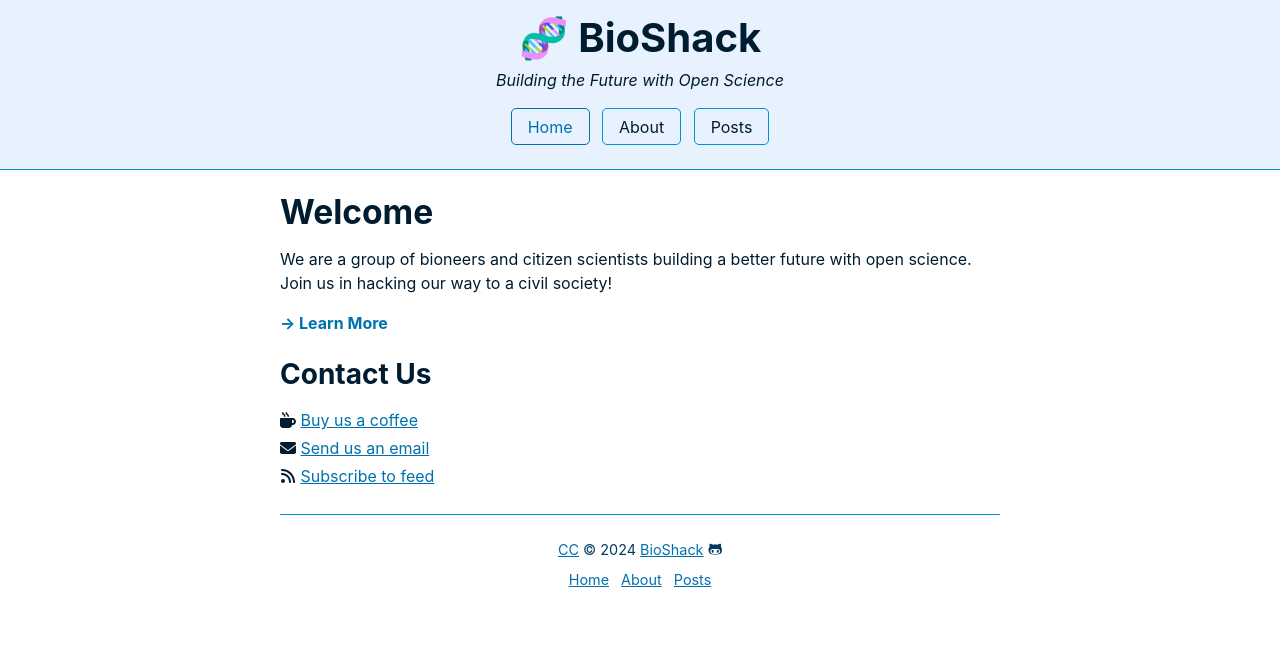
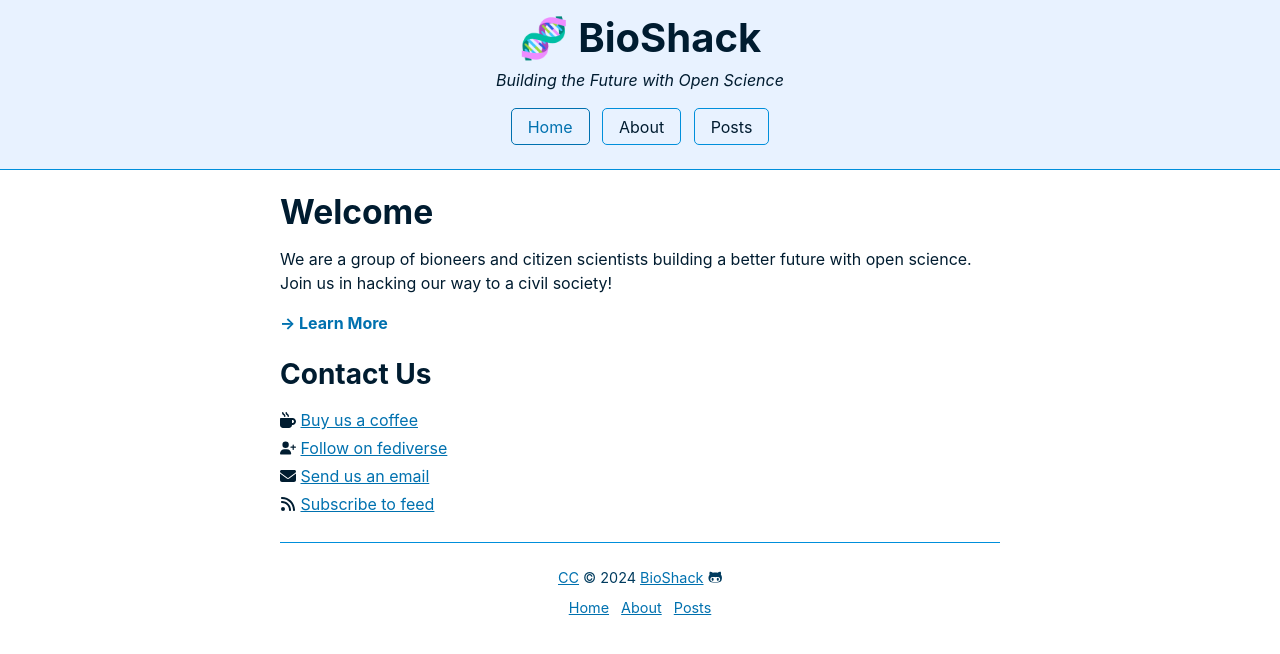
Before and after one commit to megdna/pond, a Jekyll site: the page built from pages/home.md, in a window 1280 px wide. Shown: the top 654 px of the page. Built offline with Jekyll 4.4.1, drawn with Linux system fonts in a browser that asks for light colours.

Commit message:
Update theme

```diff
--- a/pages/home.md
+++ b/pages/home.md
@@ -15,6 +15,10 @@ We are a group of bioneers and citizen scientists building a better future with
 <a href="https://ko-fi.com/bioshack" target="_blank">Buy us a coffee</a>
 </li>
 <li>
+<svg class="icon" viewBox="0 0 640 512"><path d="M96 128a128 128 0 1 1 256 0A128 128 0 1 1 96 128zM0 482.3C0 383.8 79.8 304 178.3 304h91.4C368.2 304 448 383.8 448 482.3c0 16.4-13.3 29.7-29.7 29.7H29.7C13.3 512 0 498.7 0 482.3zM504 312V248H440c-13.3 0-24-10.7-24-24s10.7-24 24-24h64V136c0-13.3 10.7-24 24-24s24 10.7 24 24v64h64c13.3 0 24 10.7 24 24s-10.7 24-24 24H552v64c0 13.3-10.7 24-24 24s-24-10.7-24-24z"/></svg>
+<a href="https://fe.disroot.org/@bio" target="_blank">Follow on fediverse</a>
+</li>
+<li>
 <svg class="icon" viewBox="0 0 512 512"><path d="M48 64C21.5 64 0 85.5 0 112c0 15.1 7.1 29.3 19.2 38.4L236.8 313.6c11.4 8.5 27 8.5 38.4 0L492.8 150.4c12.1-9.1 19.2-23.3 19.2-38.4c0-26.5-21.5-48-48-48H48zM0 176V384c0 35.3 28.7 64 64 64H448c35.3 0 64-28.7 64-64V176L294.4 339.2c-22.8 17.1-54 17.1-76.8 0L0 176z"/></svg>
 <a href="mailto:bio@d8a.org" target="_blank">Send us an email</a>
 </li>
--- a/style.css
+++ b/style.css
@@ -291,7 +291,7 @@ section aside img {
   float: right;
   margin: 0;
   padding: 0 0 0.5rem 0.5rem;
-  width: 150px;
+  width: 100px;
 }
 
 details {
@@ -381,7 +381,7 @@ a.anchor:focus,
   vertical-align: -0.125em;
 }
 
-.next {
+.next a {
   float: right;
   text-decoration: none;
 }
```
